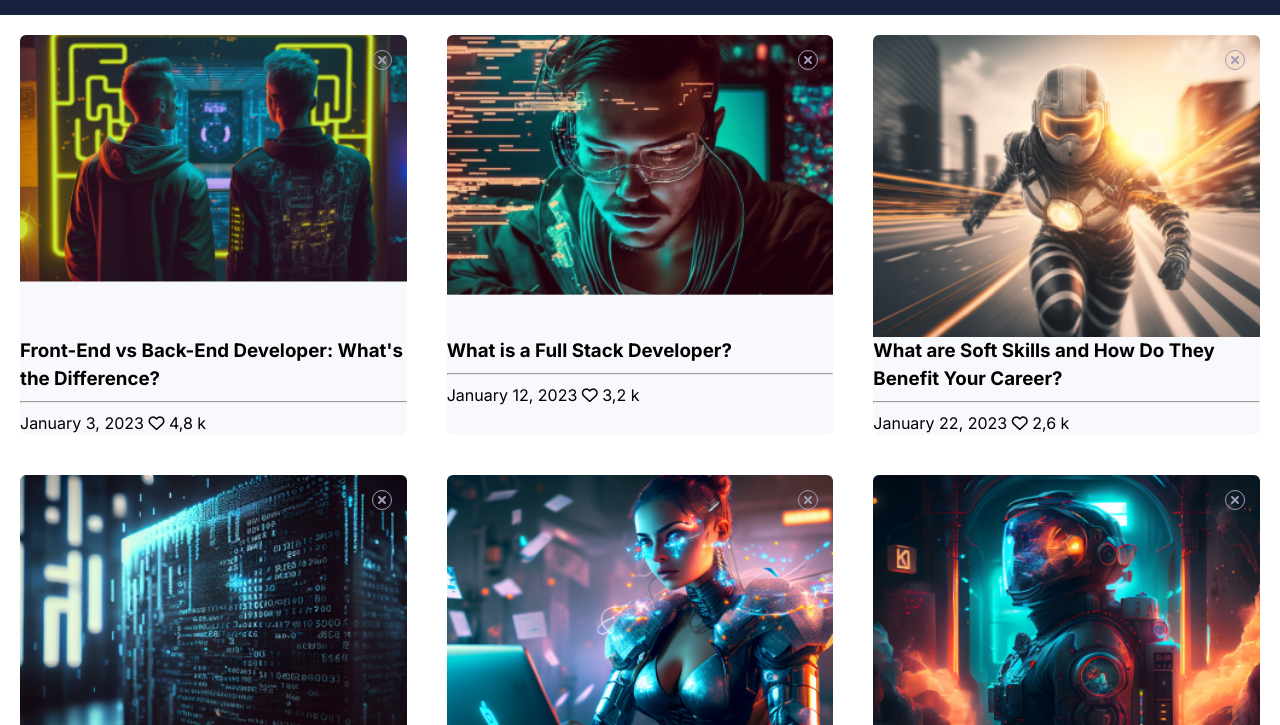
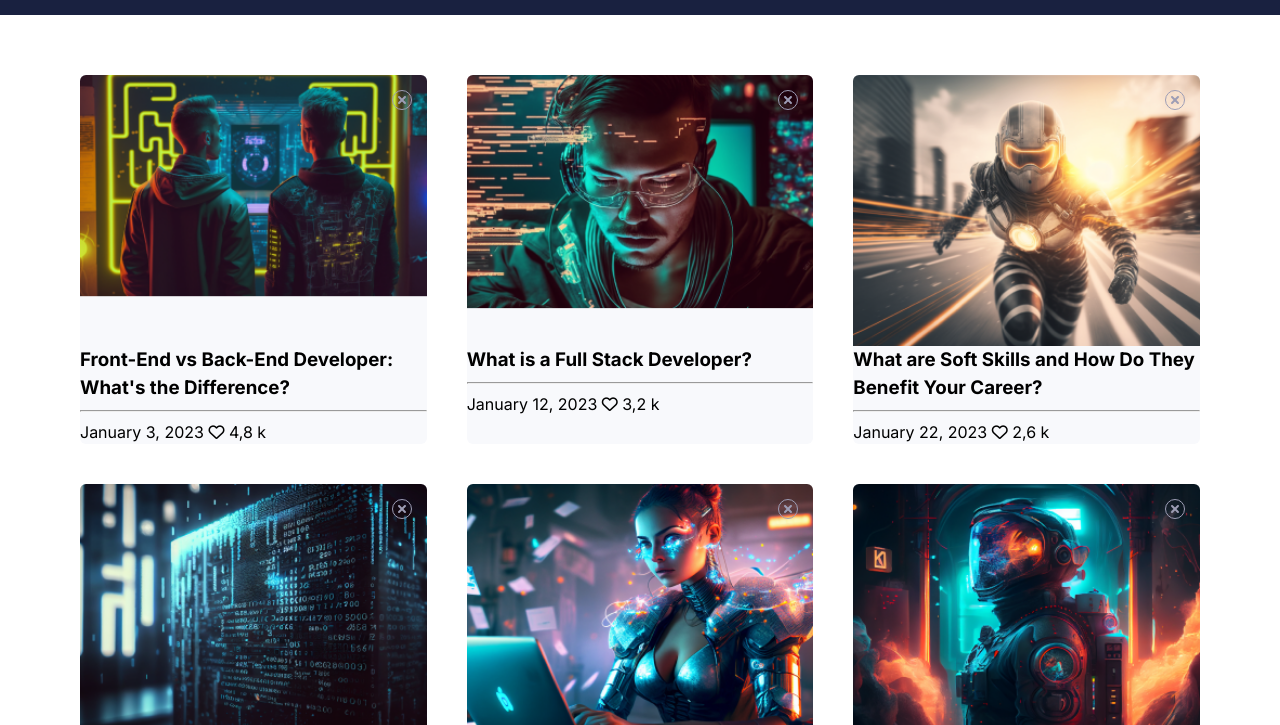
Before and after one commit to dan046/individual-project-refocus-news-website, a plain HTML site: page index.html in a window 1280 px wide. Shown: the part 75-800 px from the top of the page. Drawn offline with Linux system fonts and the light colour scheme.

Commit message:
Updating CSS

```diff
--- a/scss/main.scss
+++ b/scss/main.scss
@@ -42,11 +42,11 @@ header{
 // Desktop Screens
 .grid-container {
     display: grid;
-    grid-template-columns: repeat(3, 1fr);
-    // margin: 60px 80px 60px 80px;
-    // gap: 40px;
-    grid-gap: 40px;
-    margin: 20px;
+    grid-template-columns: repeat(2, 1fr);
+    margin: 60px 80px 60px 80px;
+    gap: 40px;
+    // grid-gap: 40px;
+    // margin: 20px;
 }
 
 .grid-item{
@@ -161,7 +161,7 @@ footer{
 // For screens with 425px or less
 @media only screen and (max-width: 425px){
     .grid-container{
-        grid-template-columns: repeat(2, 1fr);
+        grid-template-columns: repeat(1, 1fr);
     }
 }
 
@@ -211,11 +211,15 @@ footer{
         display: none;
       }
 
-    // .grid-container{
-    //     @include mixins.grid(3, 3, 40px);
-    //     // Added.
-    //     margin-top: 60px;
-    // }
+// Desktop Screens
+.grid-container {
+    display: grid;
+    grid-template-columns: repeat(3, 1fr);
+    margin: 60px 80px 60px 80px;
+    gap: 40px;
+    // grid-gap: 40px;
+    // margin: 20px;
+}
 
 }
 
```
Also changed, not shown: css/main.css, 1 other file.
